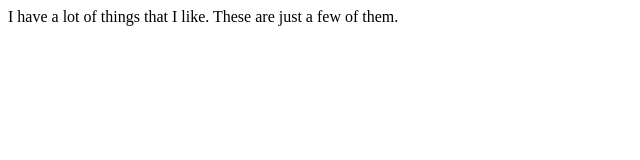
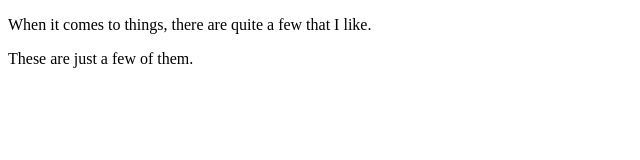
Before and after one commit to rose-okoth/my-first-webpage, a plain HTML site: page my-favorite-things.html in a window 1280 px wide. Shown: the whole page, without its empty margins (0-640 px from the left). Drawn offline with Linux system fonts and the light colour scheme.

Commit message:
add the p elements

```diff
--- a/my-favorite-things.html
+++ b/my-favorite-things.html
@@ -4,6 +4,7 @@
         <title>My Favorite Things!</title>
     </head>
     <body>
-        I have a lot of things that I like. These are just a few of them.
+        <p>When it comes to things, there are quite a few that I like.</p>
+        <p>These are just a few of them.</p>
     </body>
 </html>
```
